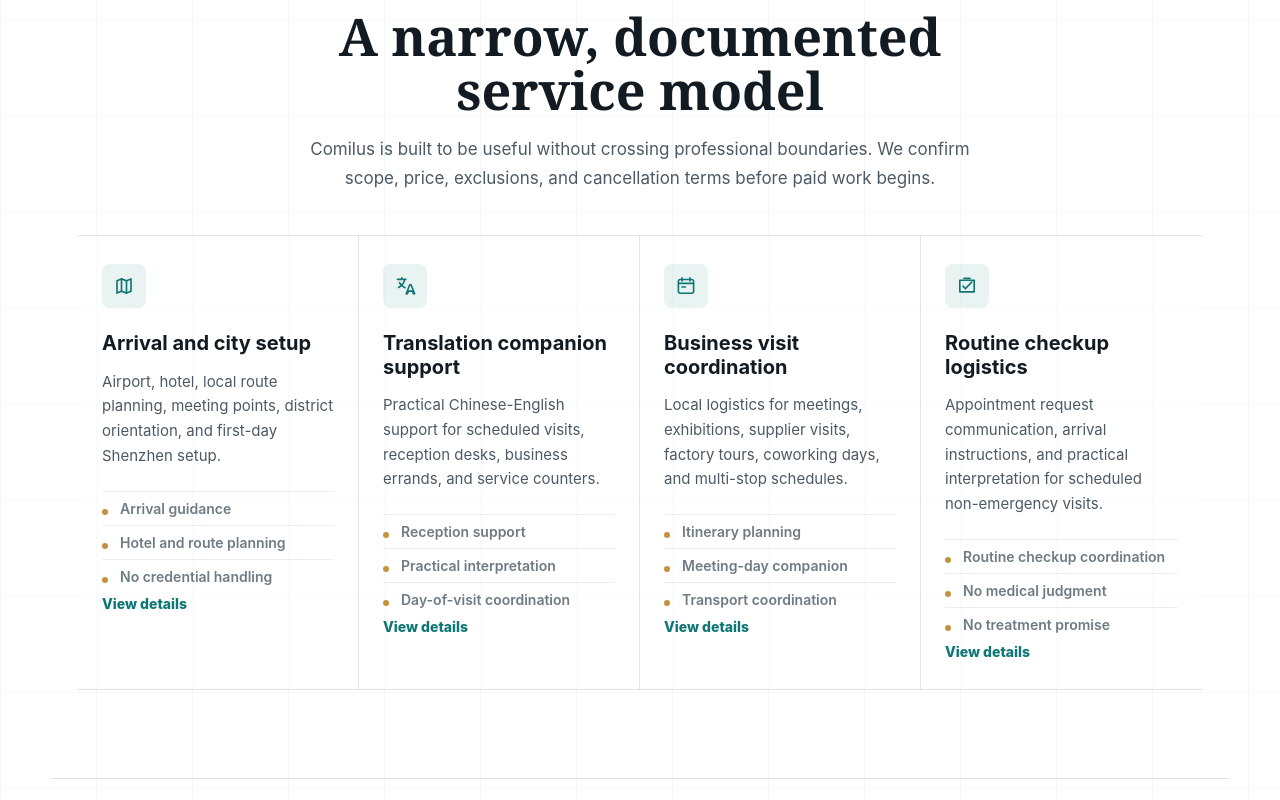
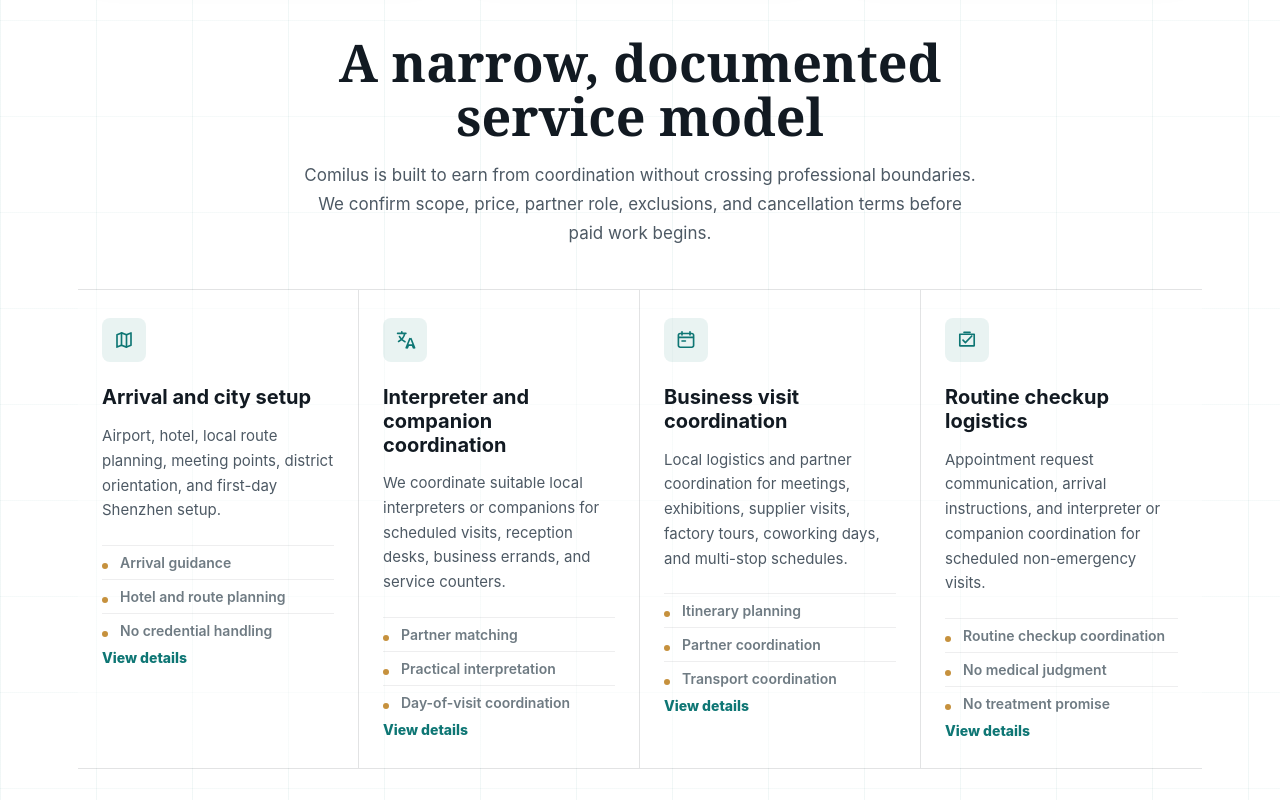
Before and after one commit to kekexiaobai/comilus-health-guide, a React (Vite) app: page / in a window 1280 px wide. Shown: the part 1420-2220 px from the top of the page. Built offline with nearby package versions, Linux system fonts and the light colour scheme.

Commit message:
Clarify partner coordination pricing model

```diff
--- a/src/App.jsx
+++ b/src/App.jsx
@@ -12,14 +12,17 @@
   ['Translation', '/shenzhen-translation-companion/'],
   ['Pricing', '/pricing/'],
   ['Standards', '/standards/'],
+  ['FAQ', '/faq/'],
   ['Contact', '/contact/'],
 ]
 
 const termsSections = [
   ['Service role', 'Comilus is a customer-side local coordination and translation support service in Shenzhen. We are not a hospital, clinic, medical provider, travel agency, insurer, law firm, immigration adviser, or payment service provider.'],
+  ['Partner delivery model', 'Comilus may coordinate independent interpreters, local companions, drivers, administrative helpers, provider reception desks, or other service partners. We manage the client-side coordination, written scope, timing, and partner matching, but we do not claim that every person involved is a Comilus employee.'],
   ['Medical boundary', 'We do not provide medical advice, diagnosis, treatment recommendations, prescriptions, report interpretation, provider ranking, priority access, emergency response, or outcome guarantees. Doctors and qualified providers make all clinical decisions.'],
   ['Scope confirmation', 'Paid work should begin only after the service scope, location, timing, exclusions, fee, third-party costs, deposit, cancellation rule, and required information are confirmed in writing.'],
-  ['Payments and third-party costs', 'Comilus fees are separate from provider fees, checkup fees, transport, parking, meals, tickets, third-party interpreters, payment processing fees, and other third-party costs. Provider or third-party payments should normally be paid directly by the client.'],
+  ['Fees and third-party costs', 'Comilus fees pay for customer-side coordination, partner matching, scheduling support, communication, and service management. Provider fees, checkup fees, transport, parking, meals, tickets, interpreter partner costs, payment processing fees, and other third-party costs are separate unless a written quote clearly includes them.'],
+  ['Provider payments', 'Hospital, clinic, laboratory, hotel, transport, and other provider charges should normally be paid directly by the client to the provider. We do not sell hospital access, guarantee acceptance, or promise any medical result. Any formal provider cooperation must be documented and lawful.'],
   ['Cancellation and refunds', 'Unless a written quote states otherwise, cancellation more than 48 hours before the scheduled start time receives a 70% refund of Comilus service fees, 24-48 hours receives a 50% refund, and within 24 hours is non-refundable. Third-party costs may be non-refundable.'],
   ['Client responsibility', 'Clients are responsible for passports, visas, medical choices, payment credentials, insurance decisions, legal compliance, travel timing, and final decisions. Do not send emergency requests through the public form.'],
 ]
@@ -42,22 +45,22 @@
     href: '/shenzhen-local-coordination/',
   },
   {
-    title: 'Translation companion support',
-    text: 'Practical Chinese-English support for scheduled visits, reception desks, business errands, and service counters.',
-    points: ['Reception support', 'Practical interpretation', 'Day-of-visit coordination'],
+    title: 'Interpreter and companion coordination',
+    text: 'We coordinate suitable local interpreters or companions for scheduled visits, reception desks, business errands, and service counters.',
+    points: ['Partner matching', 'Practical interpretation', 'Day-of-visit coordination'],
     icon: 'translate',
     href: '/shenzhen-translation-companion/',
   },
   {
     title: 'Business visit coordination',
-    text: 'Local logistics for meetings, exhibitions, supplier visits, factory tours, coworking days, and multi-stop schedules.',
-    points: ['Itinerary planning', 'Meeting-day companion', 'Transport coordination'],
+    text: 'Local logistics and partner coordination for meetings, exhibitions, supplier visits, factory tours, coworking days, and multi-stop schedules.',
+    points: ['Itinerary planning', 'Partner coordination', 'Transport coordination'],
     icon: 'calendar',
     href: '/services/',
   },
   {
     title: 'Routine checkup logistics',
-    text: 'Appointment request communication, arrival instructions, and practical interpretation for scheduled non-emergency visits.',
+    text: 'Appointment request communication, arrival instructions, and interpreter or companion coordination for scheduled non-emergency visits.',
     points: ['Routine checkup coordination', 'No medical judgment', 'No treatment promise'],
     icon: 'checkup',
     href: '/routine-checkup-logistics-shenzhen/',
@@ -88,7 +91,7 @@
 const operatingStandards = [
   ['Scope first', 'Every paid request should have a written scope, quote, exclusions, and timing before work begins.'],
   ['No sensitive public uploads', 'The public form does not request medical records, passport images, payment credentials, or insurance cards.'],
-  ['Contractor control', 'Interpreters and companions must follow no-medical-advice and no-payment-credential rules.'],
+  ['Partner control', 'Interpreters, companions, drivers, and other partners must follow no-medical-advice and no-payment-credential rules.'],
   ['Written trail', 'Quotes, timing, cancellation terms, and third-party exclusions are kept in writing.'],
 ]
 
@@ -104,35 +107,51 @@
     name: 'Trip Readiness Review',
     usd: '$29',
     rmb: 'RMB 199',
-    description: 'A paid written review of your dates, location, likely service fit, preparation checklist, and next step.',
+    description: 'A paid written review of dates, location, likely service fit, preparation checklist, and the safest next step.',
     includes: ['Written logistics review', 'Preparation checklist', 'Credited if you book within 7 days'],
     cta: 'Start with a readiness review',
   },
   {
-    name: 'Checkup or Local Coordination',
-    usd: '$99',
-    rmb: 'RMB 699',
-    description: 'For one routine checkup, appointment, or local coordination request within a clearly written scope.',
-    includes: ['Request review', 'Public contact communication', 'Provider fees not included'],
+    name: 'Appointment Coordination',
+    usd: 'From $69',
+    rmb: 'From RMB 499',
+    description: 'Client-side coordination for one routine appointment, checkup request, or local service request before arrival.',
+    includes: ['Request communication', 'Schedule and route confirmation', 'Provider fees separate'],
     featured: true,
     cta: 'Request coordination',
   },
   {
-    name: 'Half-Day Companion',
-    usd: '$199',
-    rmb: 'RMB 1,480',
-    description: 'Up to 4 hours of in-person support in Shenzhen for scheduled visits or local errands.',
-    includes: ['Basic translation', 'One visit or errand block', 'Overtime billed separately'],
-    cta: 'Check half-day availability',
+    name: 'Half-Day Partner Coordination',
+    usd: 'From $129',
+    rmb: 'From RMB 899',
+    description: 'We coordinate a local interpreter or companion partner for up to 4 hours in Shenzhen.',
+    includes: ['Partner matching', '4-hour service window', 'Overtime quoted before confirmation'],
+    cta: 'Check partner availability',
   },
   {
-    name: 'Full-Day Companion',
-    usd: '$349',
-    rmb: 'RMB 2,580',
-    description: 'Up to 8 hours of in-person support for multi-stop visits, business days, or city assistance.',
-    includes: ['Multi-stop support', 'Transport guidance', 'Overtime billed separately'],
-    cta: 'Check full-day availability',
+    name: 'Full-Day Partner Coordination',
+    usd: 'From $279',
+    rmb: 'From RMB 1,980',
+    description: 'For longer visits, multi-stop days, or business support where Comilus manages the local partner arrangement.',
+    includes: ['Partner matching', '8-hour service window', 'Transport costs separate'],
+    cta: 'Request a full-day quote',
   },
+]
+
+const pricingFactors = [
+  ['What Comilus earns', 'The quoted Comilus service fee includes coordination, partner matching, written scope, schedule confirmation, client communication, and service management. This is the margin that makes the business sustainable.'],
+  ['What changes the quote', 'City, service duration, language, urgency, weekend timing, hospital rules, partner availability, professional difficulty, and overtime can all change the final price.'],
+  ['What stays separate', 'Hospital, clinic, lab, hotel, transport, parking, meals, ticket, and provider charges should normally be paid directly by the client unless a written quote clearly says otherwise.'],
+]
+
+const faqItems = [
+  ['Why is Comilus more expensive than some local companion apps?', 'Local low-cost platforms usually sell basic domestic companion time. Comilus prices for international visitor coordination: English communication, pre-visit planning, written scope, partner matching, schedule confirmation, risk boundaries, and client-side service management.'],
+  ['Do you personally provide the interpreter or companion?', 'Not always. Comilus may coordinate independent interpreters, local companions, drivers, or service partners. We focus on matching, scope control, communication, and making sure the arrangement fits our boundaries.'],
+  ['Are hospital or checkup fees included?', 'No, not by default. Provider charges are separate and should normally be paid directly by the client to the provider. If any third-party cost is included, it must be clearly written in the quote.'],
+  ['Can you recommend the best hospital or guarantee access?', 'No. We can coordinate logistics and public-facing communication, but we do not sell hospital access, rank providers, guarantee acceptance, or promise medical results.'],
+  ['Can the interpreter enter the consultation room?', 'This depends on the provider rules, patient consent, appointment type, and site conditions. We confirm what is allowed before paid work begins whenever possible.'],
+  ['How is overtime charged?', 'Overtime is quoted before confirmation when possible. If a visit runs long unexpectedly, the client must approve additional paid time before the partner continues beyond the agreed scope.'],
+  ['Can I send medical records through the form?', 'No. The public form is only for initial request review. Do not submit medical records, passport images, payment credentials, insurance cards, or emergency requests through it.'],
 ]
 
 const safeTasks = [
@@ -277,6 +296,7 @@
         </p>
           <nav aria-label="Footer links">
             <a href="/standards/">Operating standards</a>
+            <a href="/faq/">FAQ</a>
             <a href="/terms/">Terms</a>
             <a href="/privacy/">Privacy</a>
             <a href="/pricing/">Pricing</a>
@@ -410,7 +430,7 @@
         </label>
         <label>
           Package interest
-          <select name="package" defaultValue="Checkup or Local Coordination">
+          <select name="package" defaultValue="Appointment Coordination">
             {pricingPlans.map((plan) => (
               <option key={plan.name}>{plan.name}</option>
             ))}
@@ -423,7 +443,7 @@
         <select name="category" defaultValue="Routine checkup logistics">
           <option>Routine checkup logistics</option>
           <option>Arrival and city setup</option>
-          <option>Translation or companion support</option>
+          <option>Interpreter or companion coordination</option>
           <option>Business visit coordination</option>
           <option>Non-emergency appointment request</option>
           <option>Shenzhen local help</option>
@@ -458,10 +478,10 @@
         <div className="hero-copy">
           <h1>Shenzhen local support for international visitors</h1>
           <p className="hero-lede">
-            A focused coordination service for routine checkup logistics, translation companion support, business visit help, and practical arrival setup.
+            A client-side coordination service for routine checkup logistics, interpreter and companion partner matching, business visit help, and practical arrival setup.
           </p>
           <p className="hero-note">
-            We handle logistics and communication only. Doctors and qualified professionals make all medical or legal decisions.
+            We coordinate logistics, communication, and local partners only. Doctors and qualified professionals make all medical or legal decisions.
           </p>
           <div className="hero-actions">
             <a className="button primary" href="/contact/">Request review</a>
@@ -493,7 +513,7 @@
       <section className="trust-strip" aria-label="Service scope">
         <span>Shenzhen-based support for appointments, translation, arrival logistics, and local coordination.</span>
         <span>Response within 12 business hours</span>
-        <span>Clear quote before payment</span>
+        <span>Written scope and quote before payment</span>
       </section>
 
       <section className="scene-strip" aria-label="Comilus service scenes">
@@ -513,7 +533,7 @@
         <div className="section-heading">
           <h2>A narrow, documented service model</h2>
           <p>
-            Comilus is built to be useful without crossing professional boundaries. We confirm scope, price, exclusions, and cancellation terms before paid work begins.
+            Comilus is built to earn from coordination without crossing professional boundaries. We confirm scope, price, partner role, exclusions, and cancellation terms before paid work begins.
           </p>
         </div>
         <ServiceGrid compact />
@@ -527,7 +547,7 @@
     <>
       <PageHero
         title="Services"
-        text="Practical support for visitors who need Shenzhen to be understandable, scheduled, and documented without relying on informal arrangements."
+        text="Practical customer-side coordination for visitors who need Shenzhen to be understandable, scheduled, and documented without relying on informal arrangements."
         image={businessImage}
       >
         <div className="hero-actions">
@@ -538,7 +558,7 @@
       <section className="section">
         <div className="section-heading align-left">
           <h2>Service lines</h2>
-          <p>Each service is scoped before payment. We only accept requests that can be handled as logistics, communication, or companion support.</p>
+          <p>Each service is scoped before payment. We only accept requests that can be handled as logistics, communication, partner matching, or companion coordination.</p>
         </div>
         <ServiceGrid />
       </section>
@@ -552,7 +572,7 @@
     <>
       <PageHero
         title="Routine checkup logistics in Shenzhen"
-        text="Coordination for scheduled non-emergency checkup visits: appointment request communication, arrival instructions, route timing, and practical Chinese-English support."
+        text="Coordination for scheduled non-emergency checkup visits: appointment request communication, arrival instructions, route timing, and interpreter or companion partner matching."
         image={checkupImage}
       >
         <div className="hero-actions">
@@ -564,7 +584,7 @@
         <div className="authority-grid">
           <article>
             <h2>What we can coordinate</h2>
-            <p>Appointment request communication, visit timing, meeting points, reception support, practical interpretation, and local route planning.</p>
+            <p>Appointment request communication, visit timing, meeting points, reception support, interpreter or companion partner matching, and local route planning.</p>
           </article>
           <article>
             <h2>What we do not do</h2>
@@ -586,7 +606,7 @@
     <>
       <PageHero
         title="Translation companion support"
-        text="Chinese-English practical communication support for scheduled visits, service counters, business errands, and routine non-emergency appointments in Shenzhen."
+        text="Chinese-English interpreter and companion partner coordination for scheduled visits, service counters, business errands, and routine non-emergency appointments in Shenzhen."
         image={translationImage}
       >
         <div className="hero-actions">
@@ -597,13 +617,13 @@
       <section className="split-section">
         <div>
           <h2>When this helps</h2>
-          <p>Use this when you need a calm local companion for reception communication, route timing, meeting points, and practical conversations.</p>
+          <p>Use this when you need Comilus to coordinate a suitable local partner for reception communication, route timing, meeting points, and practical conversations.</p>
         </div>
         <div className="credential-list">
           <span>Scheduled visit support</span>
           <span>Reception and counter communication</span>
-          <span>Business-day routing</span>
-          <span>Routine appointment companion coverage</span>
+          <span>Partner matching and briefing</span>
+          <span>Routine appointment companion coordination</span>
         </div>
       </section>
       <StandardsSummary />
@@ -645,25 +665,58 @@
     <>
       <PageHero
         title="Pricing"
-        text="Simple starting prices for review, coordination, and companion support. Final fees depend on scope, timing, location, and contractor availability."
+        text="Starting prices for review, coordination, and partner-managed support. Final quotes depend on scope, timing, location, language, urgency, and partner availability."
         image={businessImage}
       />
       <section className="section pricing-section">
         <PricingGrid />
+        <div className="pricing-explainer">
+          {pricingFactors.map(([title, text]) => (
+            <article key={title}>
+              <h3>{title}</h3>
+              <p>{text}</p>
+            </article>
+          ))}
+        </div>
         <div className="payment-rules">
           <article>
             <h3>Payment terms</h3>
-            <p>Online services and appointment coordination are prepaid. In-person support is reserved with a 50% deposit, with the remaining balance due 24 hours before the scheduled start time.</p>
+            <p>Online reviews and appointment coordination are prepaid. Partner-managed in-person support is normally reserved with a 50% deposit, with the remaining balance due 24 hours before the scheduled start time.</p>
           </article>
           <article>
             <h3>Extra costs</h3>
-            <p>Provider fees, checkup fees, transport, parking, meals, tickets, third-party interpreters, and processing fees are separate.</p>
+            <p>Provider fees, checkup fees, transport, parking, meals, tickets, professional interpreters, special-language partners, overtime, and processing fees are separate unless included in writing.</p>
           </article>
           <article>
             <h3>Cancellation</h3>
             <p>Cancel more than 48 hours before the scheduled start time for a 70% refund, 24-48 hours before for a 50% refund, and within 24 hours no refund.</p>
           </article>
         </div>
+      </section>
+    </>
+  )
+}
+
+function FaqPage() {
+  return (
+    <>
+      <PageHero
+        title="FAQ"
+        text="Answers for clients before they pay: what Comilus charges for, what partners may deliver, what is separate, and where the service boundary stops."
+        image={translationImage}
+      >
+        <div className="hero-actions">
+          <a className="button primary" href="/contact/">Submit a request</a>
+          <a className="button secondary" href="/pricing/">See pricing</a>
+        </div>
+      </PageHero>
+      <section className="faq-list">
+        {faqItems.map(([question, answer]) => (
+          <article key={question}>
+            <h2>{question}</h2>
+            <p>{answer}</p>
+          </article>
+        ))}
       </section>
     </>
   )
@@ -868,6 +921,7 @@
   '/shenzhen-local-coordination/': LocalCoordinationPage,
   '/pricing/': PricingPage,
   '/standards/': StandardsPage,
+  '/faq/': FaqPage,
   '/terms/': TermsPage,
   '/privacy/': PrivacyPage,
   '/contact/': ContactPage,
```
Also changed, not shown: src/App.css (+82 -2 lines), 1 other file (tests, documents, lock files or other folders).
